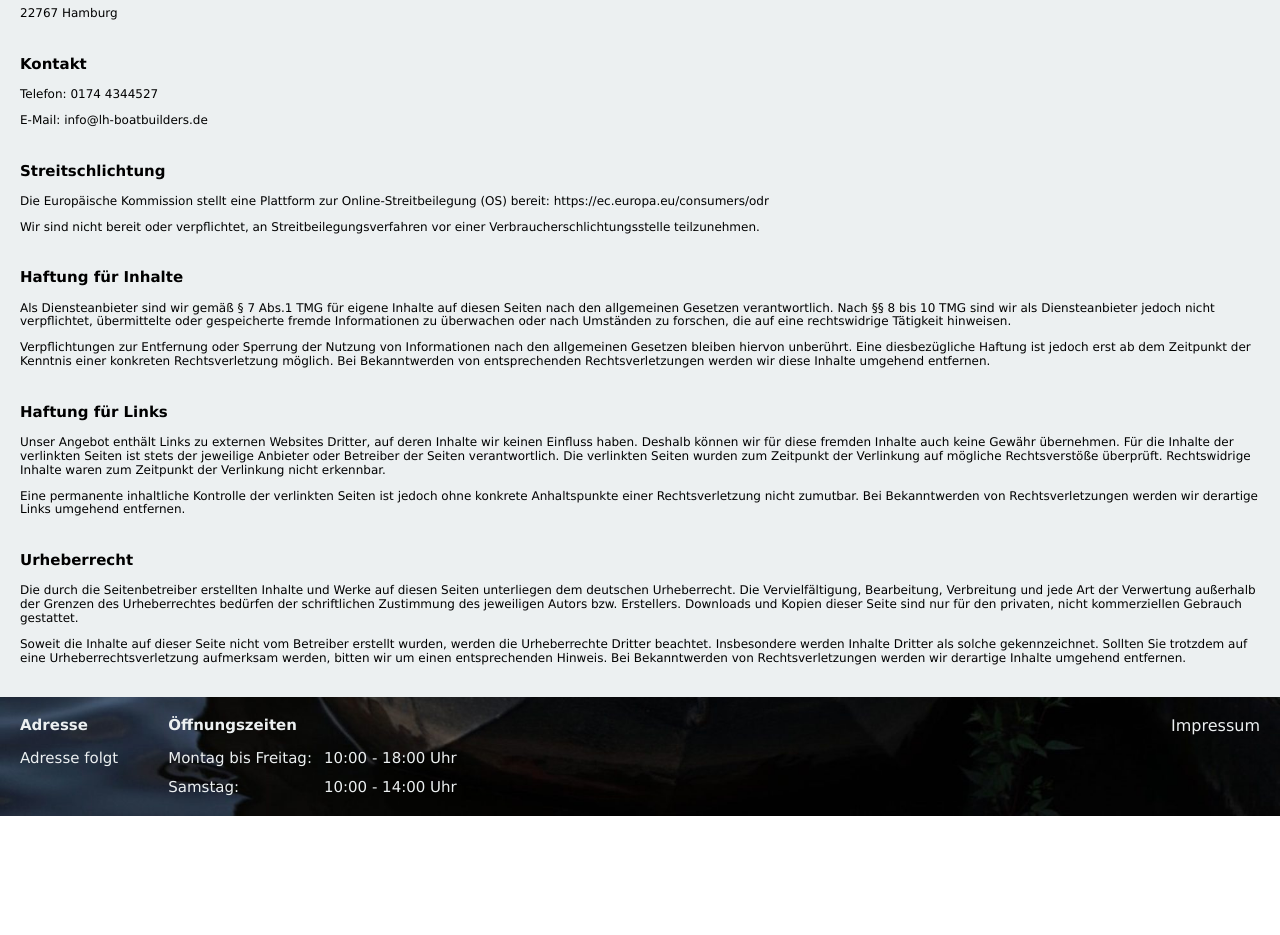
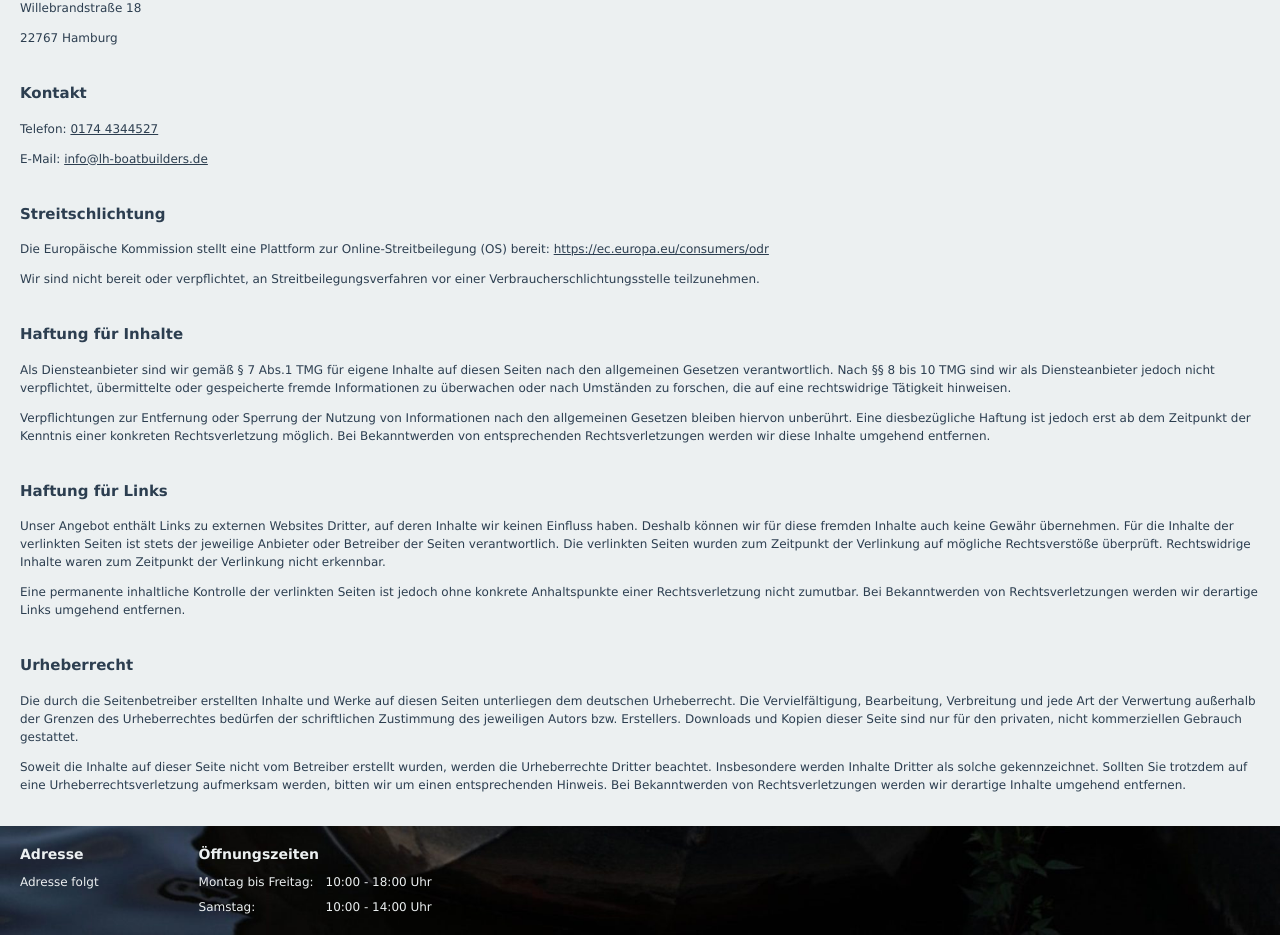
Before and after one commit to phuesch/lh-boatbuilders, a Next.js app: page /impressum in a window 1280 px wide. Shown: the part 299-1234 px from the top of the page. Before the commit the page ends 1115 px from the top, so only its background shows below. Built offline with nearby package versions, Linux system fonts and the light colour scheme.

Commit message:
feat: remove impressum link

```diff
--- a/pages/impressum.tsx
+++ b/pages/impressum.tsx
@@ -1,6 +1,5 @@
 import React from "react";
 import Head from "next/head";
-import Nav from "../components/nav";
 import styled from "styled-components";
 import { Normalize } from "styled-normalize";
 import Link from "next/link";
@@ -28,9 +27,11 @@ const Title = styled.h1`
 
 const ImpressumContent = styled.div`
   font-family: "Verdana";
+  color: #2c3e50;
   padding: 20px;
   background-color: #ecf0f1;
   background-size: 100%;
+  line-height: 1.5;
 
   h3 {
     font-size: 15px;
@@ -40,39 +41,33 @@ const ImpressumContent = styled.div`
   p {
     font-size: 12px;
   }
+
+  a {
+    color: #2c3e50;
+  }
 `;
 
 const Footer = styled.div`
   display: grid;
   grid-template-columns: max-content auto min-content;
-  grid-gap: 50px;
+  grid-gap: 100px;
   padding: 20px;
   background-image: url("/header.jpg");
   background-size: cover;
   background-position: bottom;
   font-family: "Verdana";
   font-weight: normal;
+  font-size: 12px;
   color: #ecf0f1;
 `;
 // TODO Fonts über "GlobalStyles"
 
 const FooterHeadline = styled.h3`
   margin-top: 0px;
-  font-size: 15px;
 `;
 
 const FooterContent = styled.div`
   align-items: row;
-  font-size: 15px;
-`;
-
-const ImpressumLink = styled.a`
-  text-decoration: none;
-  color: #ecf0f1;
-  &:hover {
-    transition: 0, 5s;
-    color: #7f8c8d;
-  }
 `;
 
 const Times = styled.div`
@@ -90,7 +85,7 @@ const Home = () => (
         <link rel="icon" href="/favicon.ico" />
       </Head>
       <Header>
-        <Link href="/">
+        <Link href="/index">
           <Title>LH Boatbuilders</Title>
         </Link>
       </Header>
@@ -102,12 +97,20 @@ const Home = () => (
         <p>Willebrandstraße 18</p>
         <p>22767 Hamburg</p>
         <h3>Kontakt</h3>
-        <p>Telefon: 0174 4344527</p>
-        <p>E-Mail: info@lh-boatbuilders.de</p>
+        <p>
+          Telefon: <a href="tel:+491744344527">0174 4344527</a>
+        </p>
+        <p>
+          E-Mail:{" "}
+          <a href="mailto:info@lh-boatbuilders.de">info@lh-boatbuilders.de</a>
+        </p>
         <h3>Streitschlichtung</h3>
         <p>
           Die Europäische Kommission stellt eine Plattform zur
-          Online-Streitbeilegung (OS) bereit: https://ec.europa.eu/consumers/odr
+          Online-Streitbeilegung (OS) bereit:{" "}
+          <a href="https://ec.europa.eu/consumers/odr" target="tab">
+            https://ec.europa.eu/consumers/odr
+          </a>
         </p>
         <p>
           Wir sind nicht bereit oder verpflichtet, an Streitbeilegungsverfahren
@@ -179,9 +182,6 @@ const Home = () => (
             <span>10:00 - 14:00 Uhr</span>
           </Times>
         </FooterContent>
-        <ImpressumLink href="/impressum">
-          <a>Impressum</a>
-        </ImpressumLink>
       </Footer>
     </div>
   </>
```
